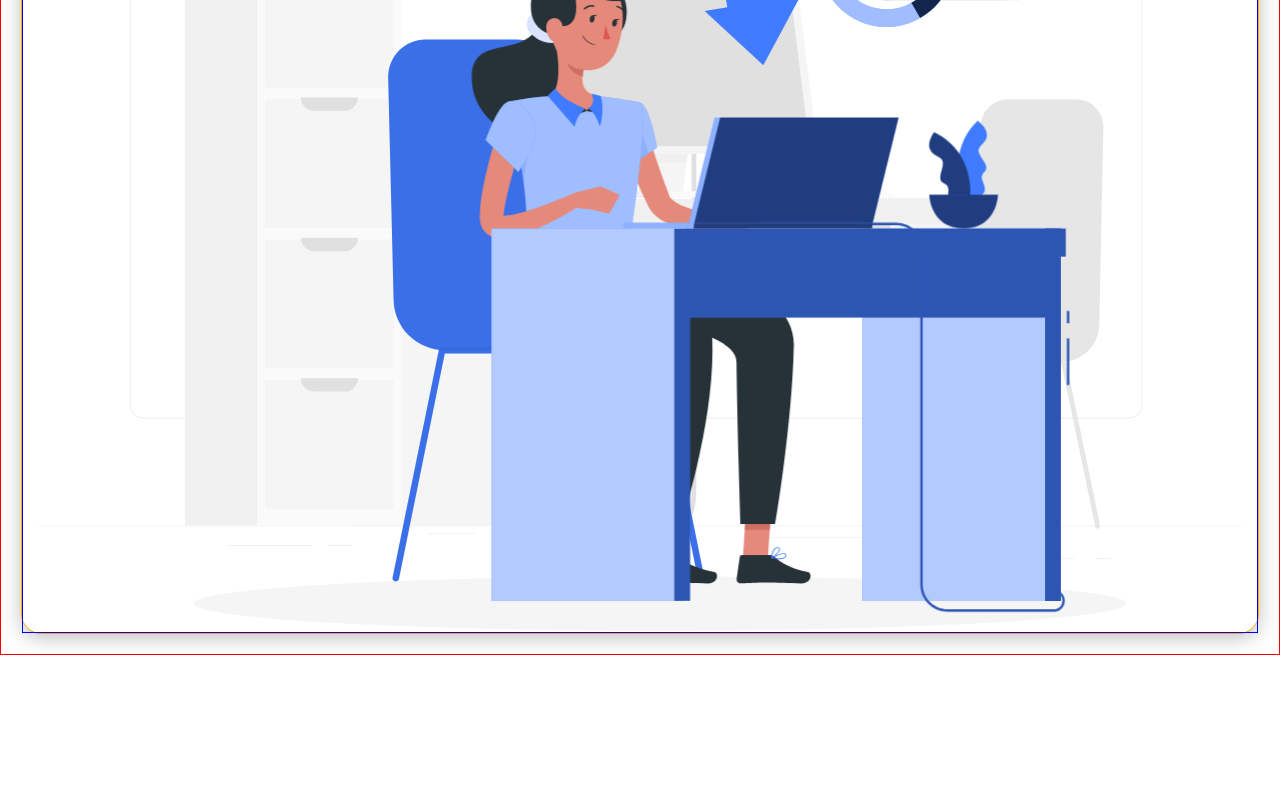
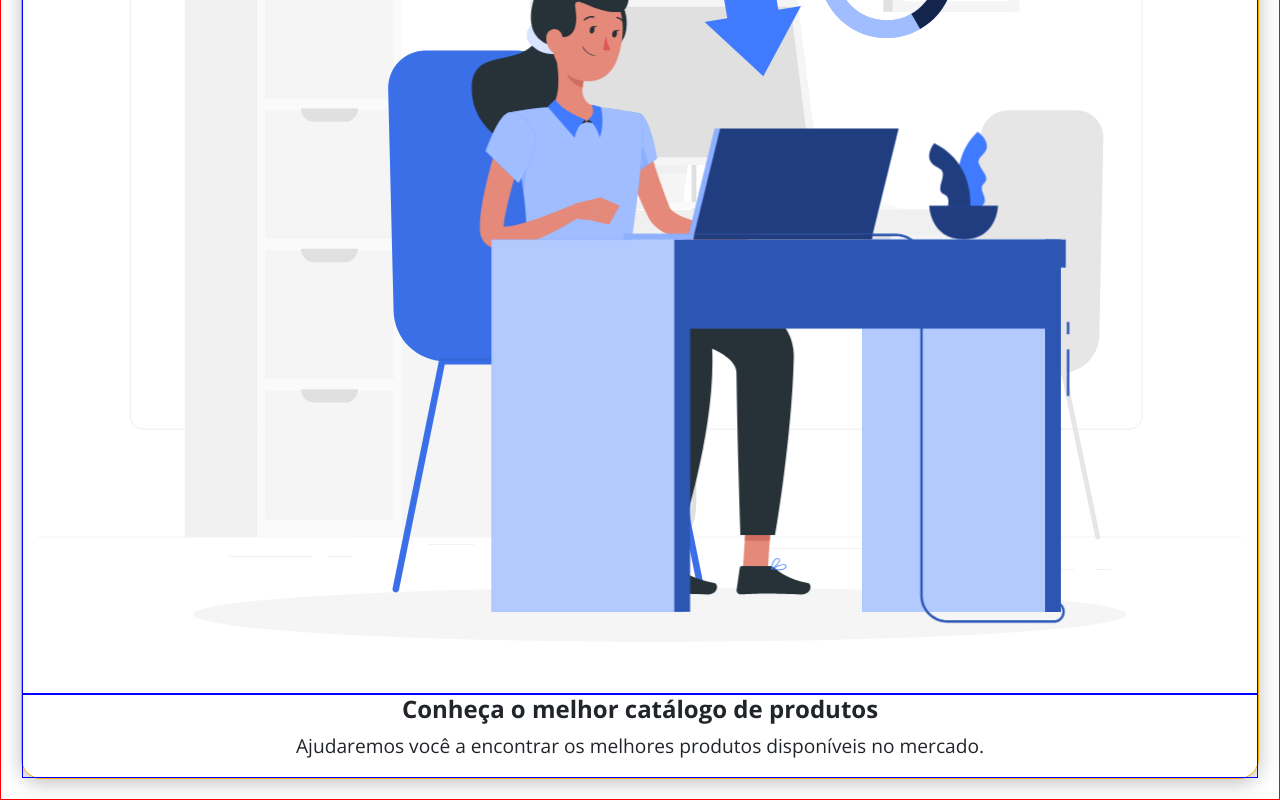
Before and after one commit to eidiego/DSCatalog_react, a React (Create React App) app: page / in a window 1280 px wide. Shown: the part 394-1194 px from the top of the page. Before the commit the page ends 1049 px from the top, so only its background shows below. Built offline with nearby package versions, Linux system fonts and the light colour scheme.

Commit message:
Feat: Component Home Created

```diff
--- a/src/pages/Home/index.tsx
+++ b/src/pages/Home/index.tsx
@@ -11,6 +11,7 @@ const Home = () => {
                 <div className='home-card'>
                     <div className='home-content-container'>
                         <h1>Conheça o melhor catálogo de produtos</h1>
+                        <p>Ajudaremos você a encontrar os melhores produtos disponíveis no mercado.</p>
                     </div>
                     <div className='home-image-container'>
                         <MainImage />
--- a/src/pages/Home/styles.css
+++ b/src/pages/Home/styles.css
@@ -6,6 +6,8 @@
 }
 
 .home-card {
+    display: flex;
+    flex-direction: column-reverse;
     background-color: #fff;
     box-shadow: 0px 4px 20px rgba(0, 0, 0, 0.25);
     border-radius: 20px;
@@ -20,8 +22,12 @@
     font-size: 1em;
 }
 
+.home-container p {
+    font-size: 0.8em;
+}
+
 .home-image-container {
-    padding: 0 15px;
+    padding: 50px 15px;
     border:1px solid blue;
 
 }
```
